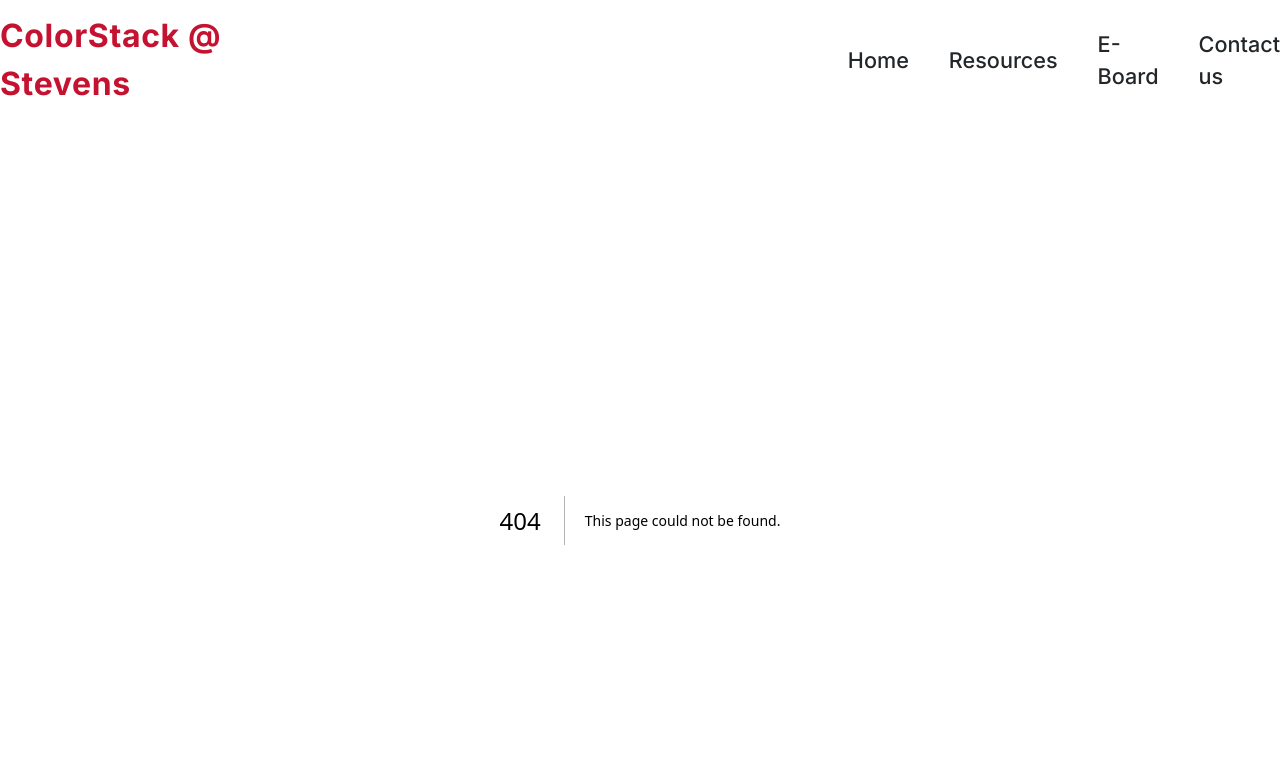
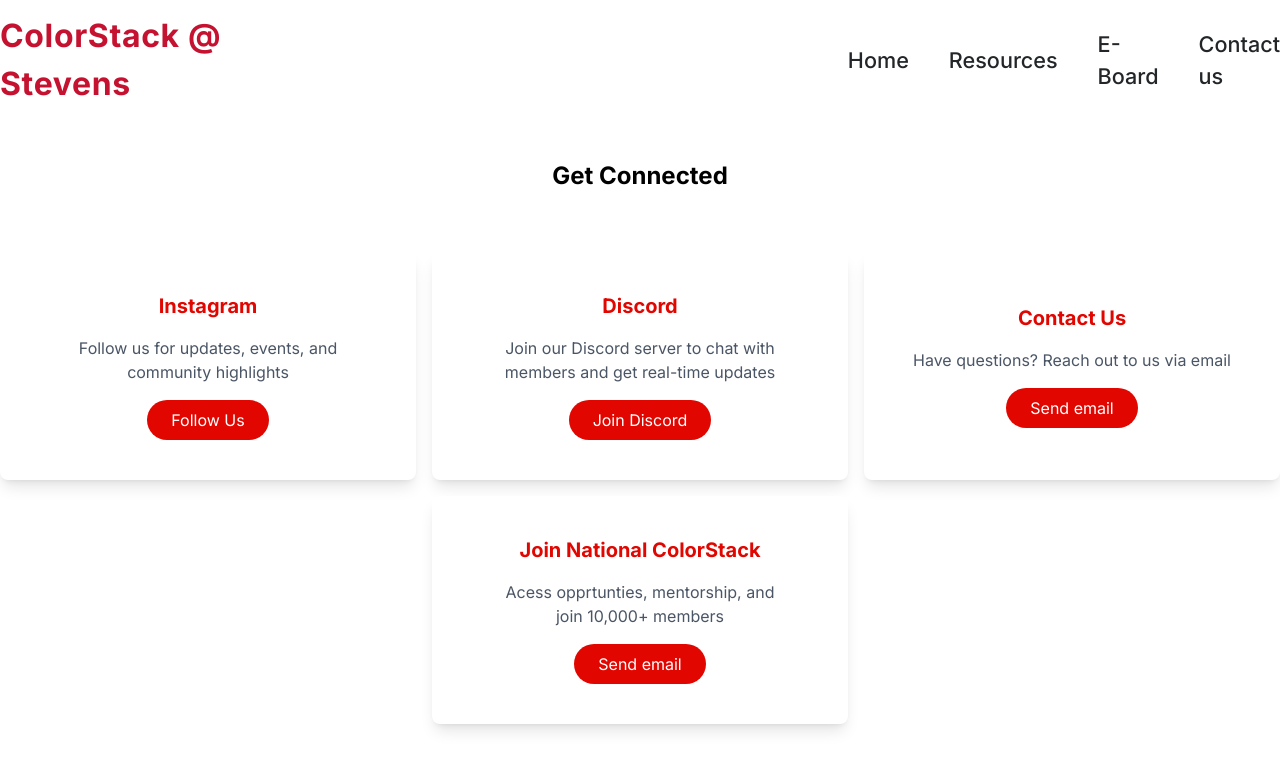
Before and after one commit to MatiasPF1/Colorstack-StevensChapter, a Next.js app: page /contactus in a window 1280 px wide. Before the commit this address had no page. Shown: the top 770 px of the page. Built offline with nearby package versions, Linux system fonts and the light colour scheme.

Commit message:
Added contact page

```diff
--- /dev/null
+++ b/app/contactus/page.tsx
@@ -0,0 +1,40 @@
+
+export const metadata = {
+	title:"Contact Us",
+	description: "Contact page",
+};
+
+export default function ContactPage(){
+	return(
+		<>
+			<h1 className = "flex !mt-10 items-center justify-center text-black font-bold text-2xl">
+				Get Connected
+			</h1>
+			<div className ="grid grid-cols-3 auto-rows-fr gap-4 !mt-15 ">
+				<div className = "flex flex-col items-center justify-center gap-4 bg-white rounded-lg shadow-lg ">
+					<h2 className = "flex text-[#E10600] items-center justify-center font-bold text-xl !mt-10">Instagram</h2>
+					<p className = "text-gray-600 text-center w-fit">Follow us for updates, events, and <br/> community highlights</p>
+					<button className = "bg-[#E10600] rounded-3xl text-white !px-6 !py-2 !mb-10">Follow Us</button>
+				</div>
+				<div className = "flex flex-col items-center justify-center gap-4 bg-white rounded-lg shadow-lg ">
+					<h2 className = "flex text-[#E10600] items-center justify-center font-bold text-xl">Discord</h2>
+					<p className = "text-gray-600 text-center">Join our Discord server to chat with<br/> members and get real-time updates</p>
+					<button className = "bg-[#E10600] rounded-3xl text-white !px-6 !py-2 ">Join Discord</button>
+				</div>
+				<div className = "flex flex-col items-center justify-center gap-4 bg-white rounded-lg shadow-lg ">
+					<h2 className = "flex text-[#E10600] items-center justify-center font-bold text-xl">Contact Us</h2>
+					<p className = "text-gray-600 text-center">Have questions? Reach out to us via email</p>
+					<button className = "bg-[#E10600] rounded-3xl text-white !px-6 !py-2 ">Send email</button>
+				</div>
+
+				<div className = " col-start-2 flex flex-col items-center justify-center gap-4 bg-white rounded-lg shadow-lg ">
+					<h2 className = "flex text-[#E10600] items-center justify-center font-bold text-xl">Join National ColorStack</h2>
+					<p className = "text-gray-600 text-center">Acess opprtunties, mentorship, and <br/>join 10,000+ members</p>
+					<button className = "bg-[#E10600] rounded-3xl text-white !px-6 !py-2 ">Send email</button>
+				</div>
+
+			</div>
+
+		</>
+	)
+}
```
